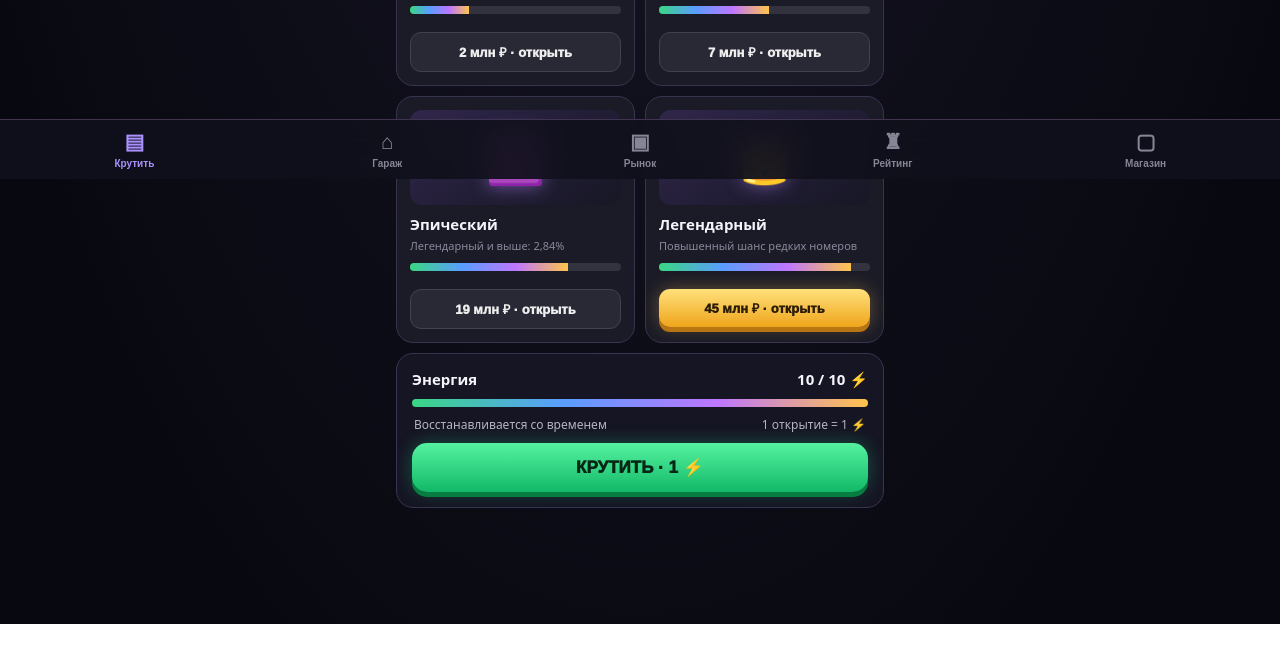
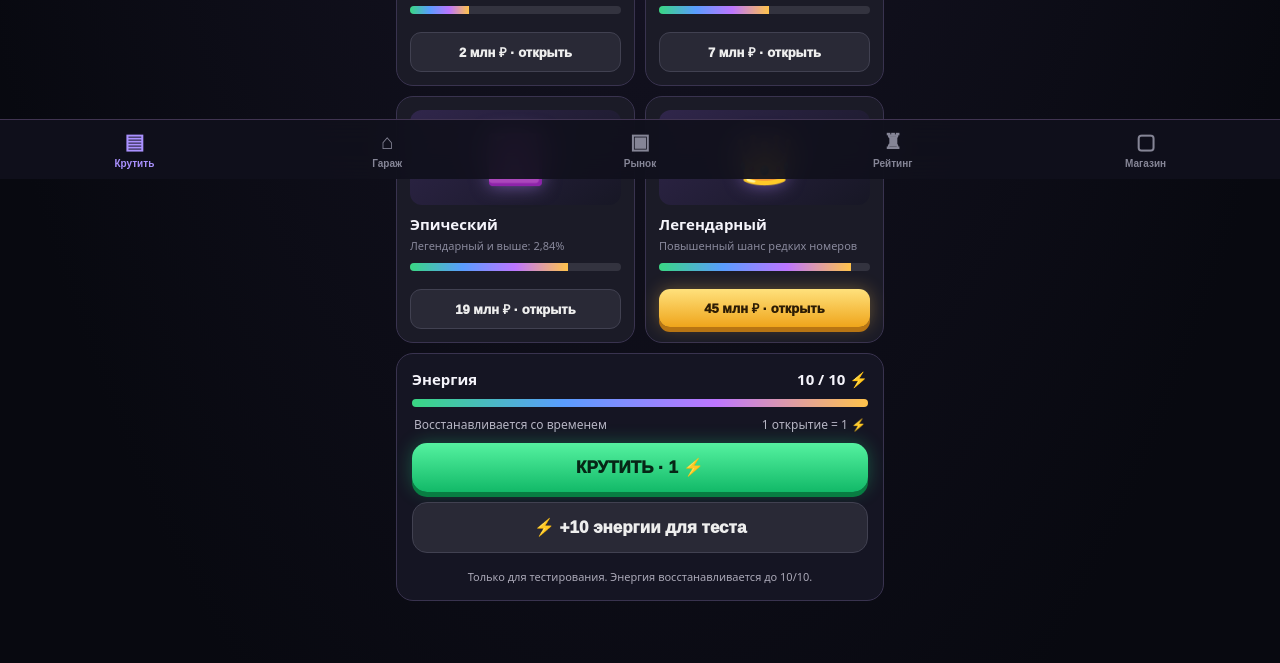
Before and after one commit to malovtoni-web/kruti-nomera-neon-test, a plain HTML site: page index.html in a window 1280 px wide. Shown: the part 621-1284 px from the top of the page. Before the commit the page ends 1245 px from the top, so only its background shows below. Drawn offline with Linux system fonts and the light colour scheme.

Commit message:
Add temporary energy refill for test gameplay

```diff
--- a/index.html
+++ b/index.html
@@ -65,7 +65,7 @@ body{background:radial-gradient(ellipse at 50% -18%,#31205a 0,#11101d 42%,#08091
    <article class="crate"><div class="crate-icon">👑</div><h3>Легендарный</h3><div class="sub">Повышенный шанс редких номеров</div><div class="meter"><i style="width:91%"></i></div><button class="btn gold" onclick="spin('legend')">45 млн ₽ · открыть</button></article>
   </div>
   <div class="result" id="result"><div class="sub">ТВОЯ НАХОДКА</div><div class="plate"><span class="mainnum" id="wonplate">А777АА</span><span class="region"><span id="wonregion">777</span><span class="rus">RUS 🇷🇺</span></span></div><div id="wonrarity" class="rarity epic">ЭПИЧЕСКИЙ</div><h2 id="wonvalue">Стоимость: 125 000 ₽</h2><div class="sub" id="wonmsg">Номер добавлен в гараж</div></div>
-  <div class="card"><div class="row"><b>Энергия</b><b id="energy">10 / 10 ⚡</b></div><div class="meter"><i id="energybar" style="width:100%"></i></div><div class="energy"><span>Восстанавливается со временем</span><span>1 открытие = 1 ⚡</span></div><button class="btn" id="quickspin" onclick="spin('free')">КРУТИТЬ · 1 ⚡</button></div>
+  <div class="card"><div class="row"><b>Энергия</b><b id="energy">10 / 10 ⚡</b></div><div class="meter"><i id="energybar" style="width:100%"></i></div><div class="energy"><span>Восстанавливается со временем</span><span>1 открытие = 1 ⚡</span></div><button class="btn" id="quickspin" onclick="spin('free')">КРУТИТЬ · 1 ⚡</button><button class="btn secondary" id="testEnergy" type="button" style="margin-top:10px">⚡ +10 энергии для теста</button><div class="notice">Только для тестирования. Энергия восстанавливается до 10/10.</div></div>
  </section>
  <section class="page" id="garage"><div class="section-title">Мой гараж</div><div class="row"><span class="sub">Коллекция номеров</span><b id="garagecount">0 номеров</b></div><div class="inventory" id="inventory"></div><div class="card"><b>Апгрейд номеров</b><p class="sub">Выбери два номера в гараже — в полной версии можно будет объединять их и повышать редкость.</p><button class="btn secondary" onclick="toast('Апгрейд появится в следующем этапе разработки')">Перейти к апгрейду</button></div></section>
  <section class="page" id="market"><div class="section-title">Рынок игроков</div><div class="sub">Демо-лотами можно торговать внутри прототипа</div><div class="card"><div class="listrow"><div><b>А777АА · 777</b><div class="sub">Легендарный номер</div></div><b>8 500 000 ₽</b></div><div class="listrow"><div><b>М001ММ · 99</b><div class="sub">Эпический номер</div></div><b>1 200 000 ₽</b></div><div class="listrow"><div><b>О555ОО · 178</b><div class="sub">Редкий номер</div></div><b>420 000 ₽</b></div><button class="btn secondary" onclick="toast('Подключение реального рынка — после настройки сервера')">Выставить свой номер</button></div></section>
@@ -138,6 +138,7 @@ const names=['А','В','Е','К','М','Н','О','Р','С','Т','У','Х'];
 const regions=['77','97','99','178','777','05','116','02','174','750'];
 const fmt=n=>Math.round(n).toLocaleString('ru-RU');
 function toast(t){let el=document.getElementById('toast');el.textContent=t;el.classList.add('show');setTimeout(()=>el.classList.remove('show'),2100)}
+document.getElementById('testEnergy').addEventListener('click',()=>{if(isSpinning){toast('Дождись окончания прокрутки');return}state.energy=10;sync();toast('⚡ Энергия восстановлена: 10 / 10')});
 function sync(){saveState();document.getElementById('rub').textContent=fmt(state.rub)+' ₽';document.getElementById('coins').textContent=fmt(state.coins)+' ◈';document.getElementById('stars').textContent=state.stars+' ★';document.getElementById('energy').textContent=state.energy+' / 10 ⚡';document.getElementById('energybar').style.width=(state.energy*10)+'%';document.getElementById('quickspin').disabled=state.energy<1;document.getElementById('garagecount').textContent=state.garage.length+' номеров';document.getElementById('myrating').textContent=fmt(state.rub)+' ₽';renderGarage()}
 function renderGarage(){let el=document.getElementById('inventory');el.innerHTML=state.garage.length?state.garage.map(x=>`<div class="item"><span class="rarity ${x.cls}">${x.rarity}</span><div class="plate"><span class="mainnum">${x.plate}</span><span class="region">${x.region}<span class="rus">RUS</span></span></div><strong>${fmt(x.value)} ₽</strong></div>`).join(''):'<div class="card sub" style="grid-column:1/-1;text-align:center;padding:28px">Пока пусто. Открой контейнер, чтобы получить первый номер.</div>'}
 let isSpinning=false;
```
